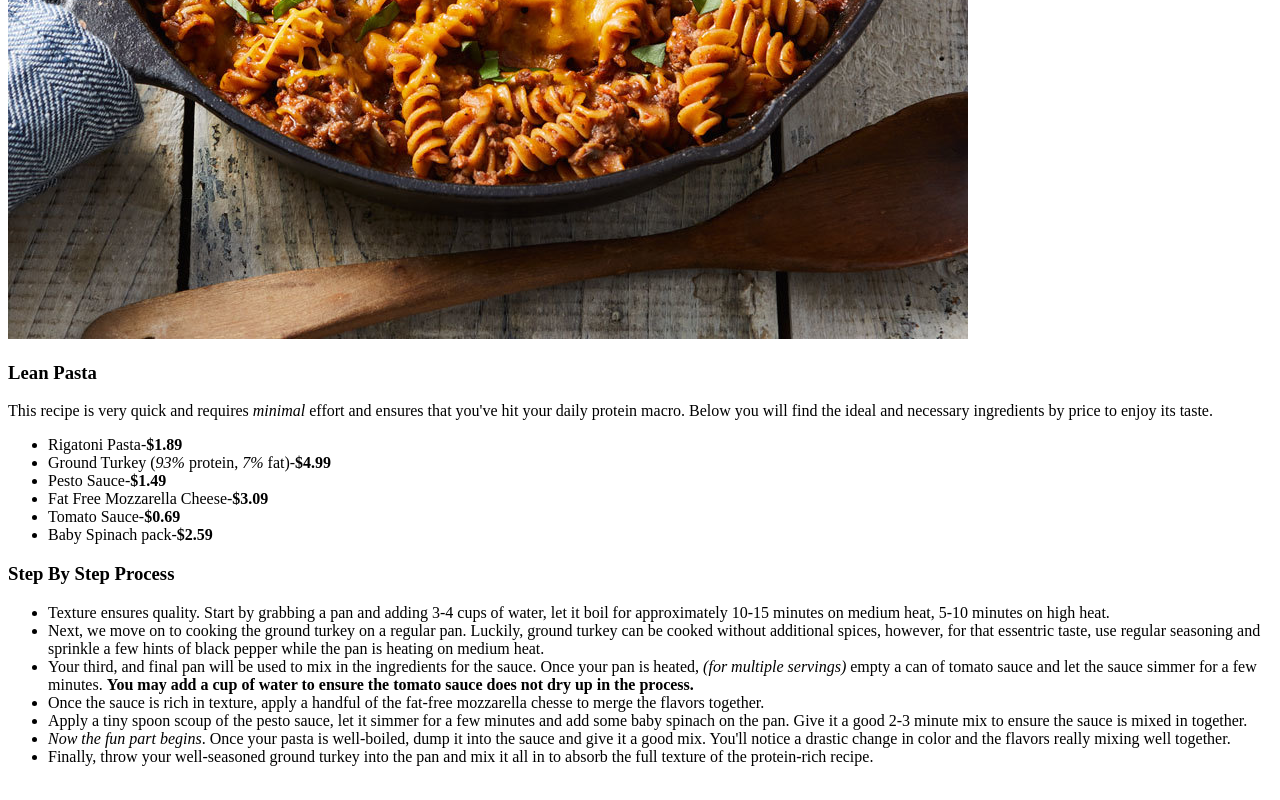
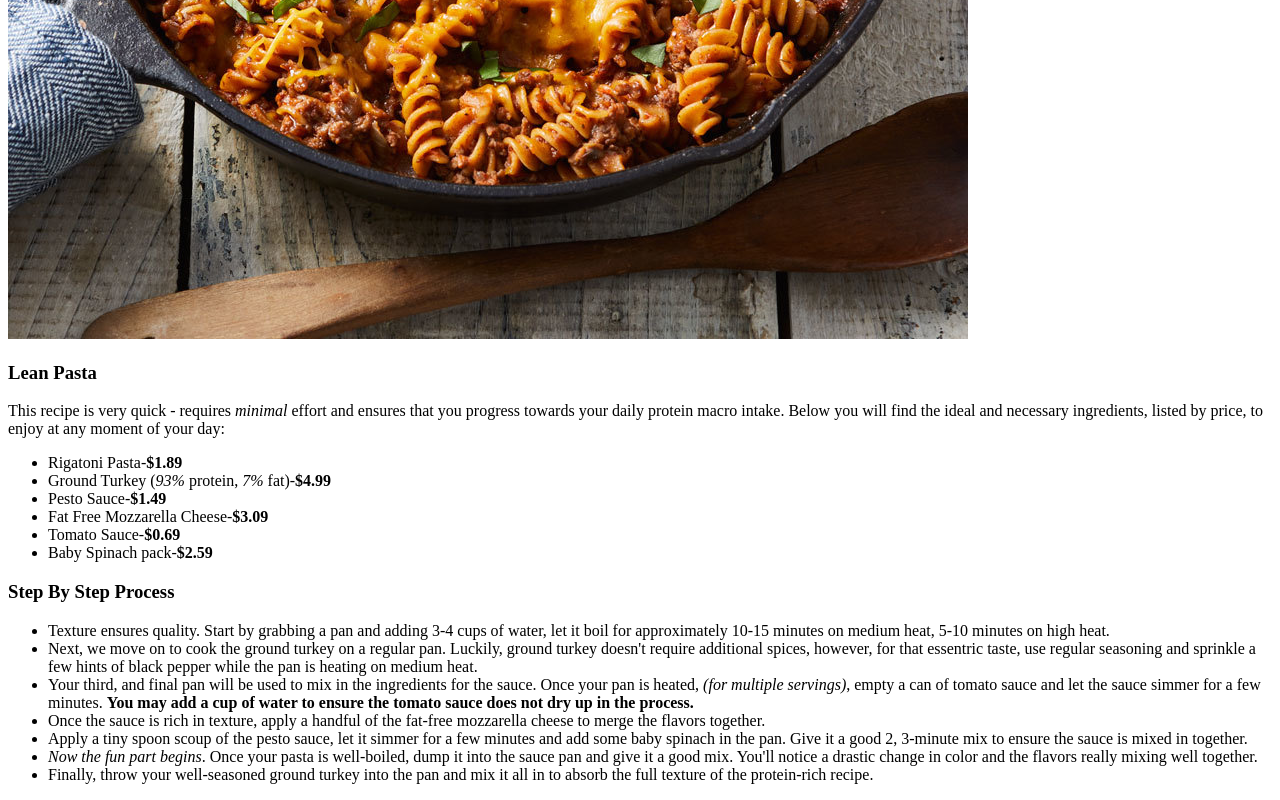
Before and after one commit to JPFi/Odin-Recipes, a plain HTML site: page recipes/leanpasta.html in a window 1280 px wide. Shown: the part 688-1488 px from the top of the page. Drawn offline with Linux system fonts and the light colour scheme.

Commit message:
leanpasta.html

```diff
--- a/recipes/leanpasta.html
+++ b/recipes/leanpasta.html
@@ -11,9 +11,9 @@
         <img src="../images/leanpasta.jpeg" alt="Spinach Pasta">
 
         <h3>Lean Pasta</h3>
-        <p>This recipe is very quick and requires <em>minimal</em> effort and ensures
-        that you've hit your daily protein macro. Below you will find the ideal and
-        necessary ingredients by price to enjoy its taste.</p>
+        <p>This recipe is very quick - requires <em>minimal</em> effort and ensures
+        that you progress towards your daily protein macro intake. Below you will find the ideal and
+        necessary ingredients, listed by price, to enjoy at any moment of your day:</p>
         <ul>
             <li>Rigatoni Pasta-<strong>$1.89</strong></li>
             <li>Ground Turkey (<em>93%</em> protein, <em>7%</em> fat)-<strong>$4.99</strong></li>
@@ -27,16 +27,16 @@
         <ul>
             <li>Texture ensures quality. Start by grabbing a pan and adding 3-4 cups of water, let it boil
                 for approximately 10-15 minutes on medium heat, 5-10 minutes on high heat.</li>
-            <li>Next, we move on to cooking the ground turkey on a regular pan. Luckily, ground turkey
-            can be cooked without additional spices, however, for that essentric taste, use regular seasoning and sprinkle
+            <li>Next, we move on to cook the ground turkey on a regular pan. Luckily, ground turkey
+            doesn't require additional spices, however, for that essentric taste, use regular seasoning and sprinkle
             a few hints of black pepper while the pan is heating on medium heat.</li>
             <li>Your third, and final pan will be used to mix in the ingredients for the sauce. Once your pan is heated,
-            <em>(for multiple servings)</em> empty a can of tomato sauce and let the sauce simmer for a few minutes.
+            <em>(for multiple servings)</em>, empty a can of tomato sauce and let the sauce simmer for a few minutes.
             <strong>You may add a cup of water to ensure the tomato sauce does not dry up in the process.</strong></li>
-            <li>Once the sauce is rich in texture, apply a handful of the fat-free mozzarella chesse to merge the flavors together.</li>
-            <li>Apply a tiny spoon scoup of the pesto sauce, let it simmer for a few minutes and add some baby spinach on the pan.
-            Give it a good 2-3 minute mix to ensure the sauce is mixed in together.</li>
-            <li><em>Now the fun part begins</em>. Once your pasta is well-boiled, dump it into the sauce and give it a good mix. You'll notice
+            <li>Once the sauce is rich in texture, apply a handful of the fat-free mozzarella cheese to merge the flavors together.</li>
+            <li>Apply a tiny spoon scoup of the pesto sauce, let it simmer for a few minutes and add some baby spinach in the pan.
+            Give it a good 2, 3-minute mix to ensure the sauce is mixed in together.</li>
+            <li><em>Now the fun part begins</em>. Once your pasta is well-boiled, dump it into the sauce pan and give it a good mix. You'll notice
             a drastic change in color and the flavors really mixing well together.</li>
             <li>Finally, throw your well-seasoned ground turkey into the pan and mix it all in to absorb the full texture of the protein-rich recipe.</li>
         </ul>
```
